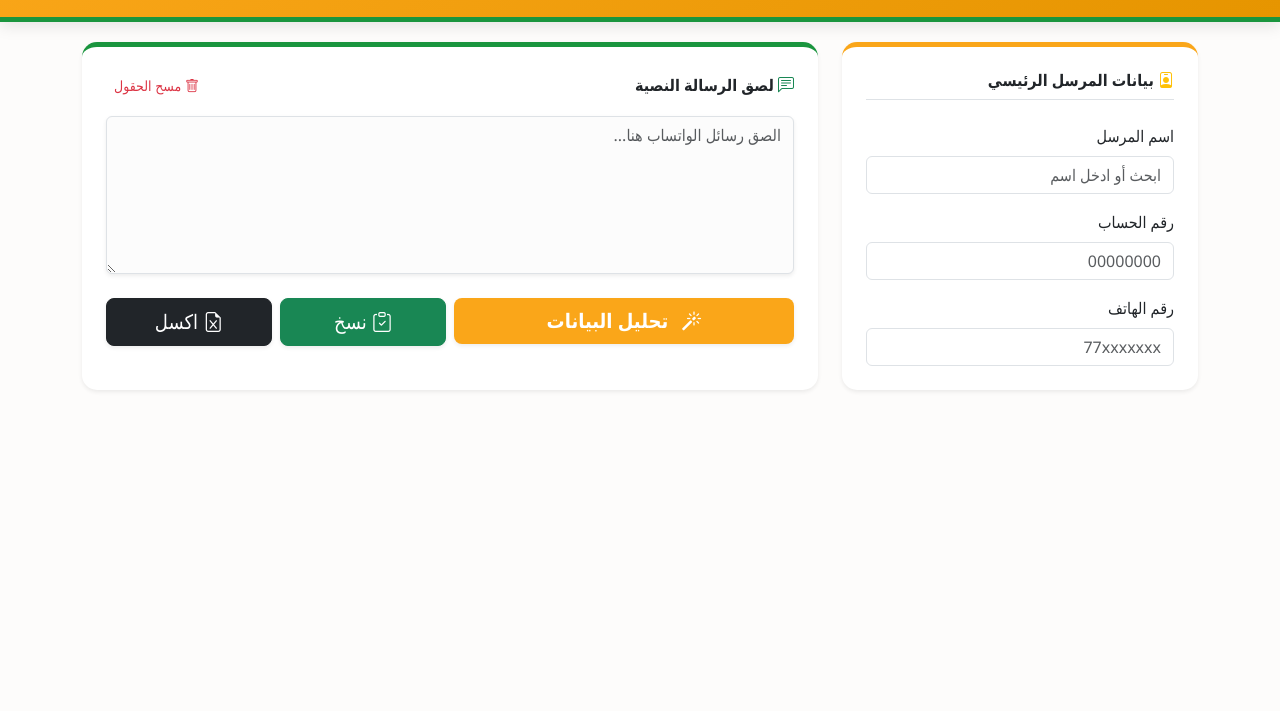
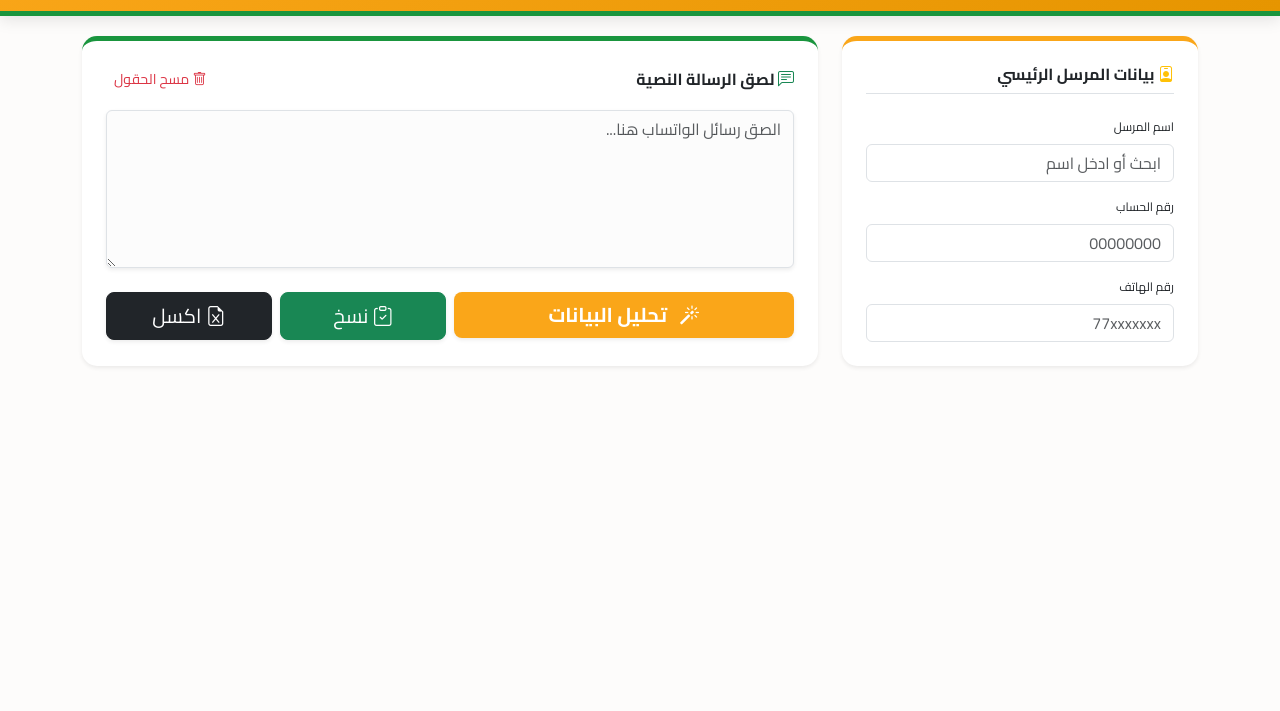
Before and after one commit to hrrexc-qms/AlrawdaExco_Customer_Messaging_Coordinator, a plain HTML site: page index.html in a window 1280 px wide. Shown: the part 89-800 px from the top of the page. Drawn offline with nearby package versions, Linux system fonts and the light colour scheme.

Commit message:
Update index.html

```diff
--- a/index.html
+++ b/index.html
@@ -7,6 +7,7 @@
 
     <link href="https://cdn.jsdelivr.net/npm/bootstrap@5.3.0/dist/css/bootstrap.rtl.min.css" rel="stylesheet">
     <link rel="stylesheet" href="https://cdn.jsdelivr.net/npm/bootstrap-icons@1.10.5/font/bootstrap-icons.css">
+            <link href="https://fonts.googleapis.com/css2?family=Cairo:wght@400;700;800&display=swap" rel="stylesheet">
 
     <style>
         :root {
@@ -17,8 +18,11 @@
 
         body {
             background-color: var(--bg-light);
-            font-family: 'Segoe UI', Tahoma, sans-serif;
-            color: #333;
+ font-family: 'Cairo', sans-serif;
+        font-size: 12px;
+        color:black;
+        margin: 0;
+        padding: 0;
         }
 
         /* الهيدر */
```
